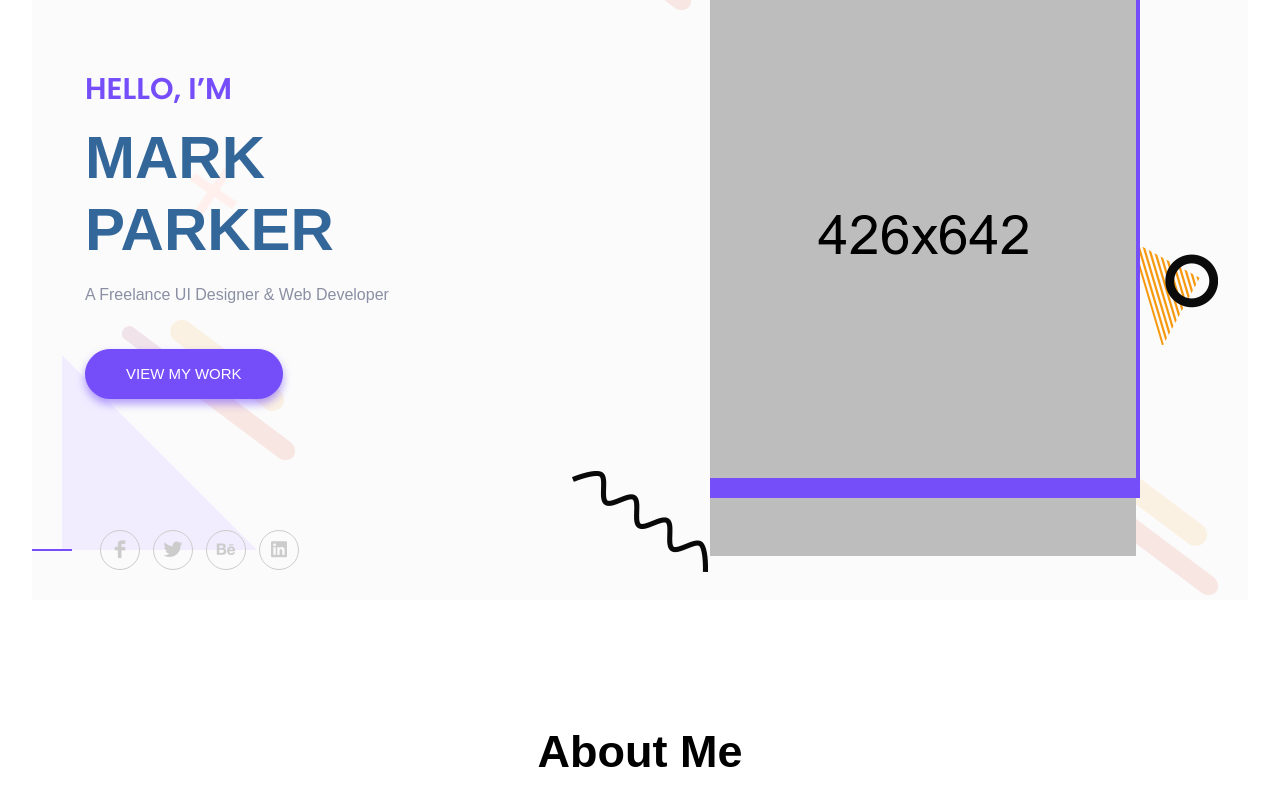
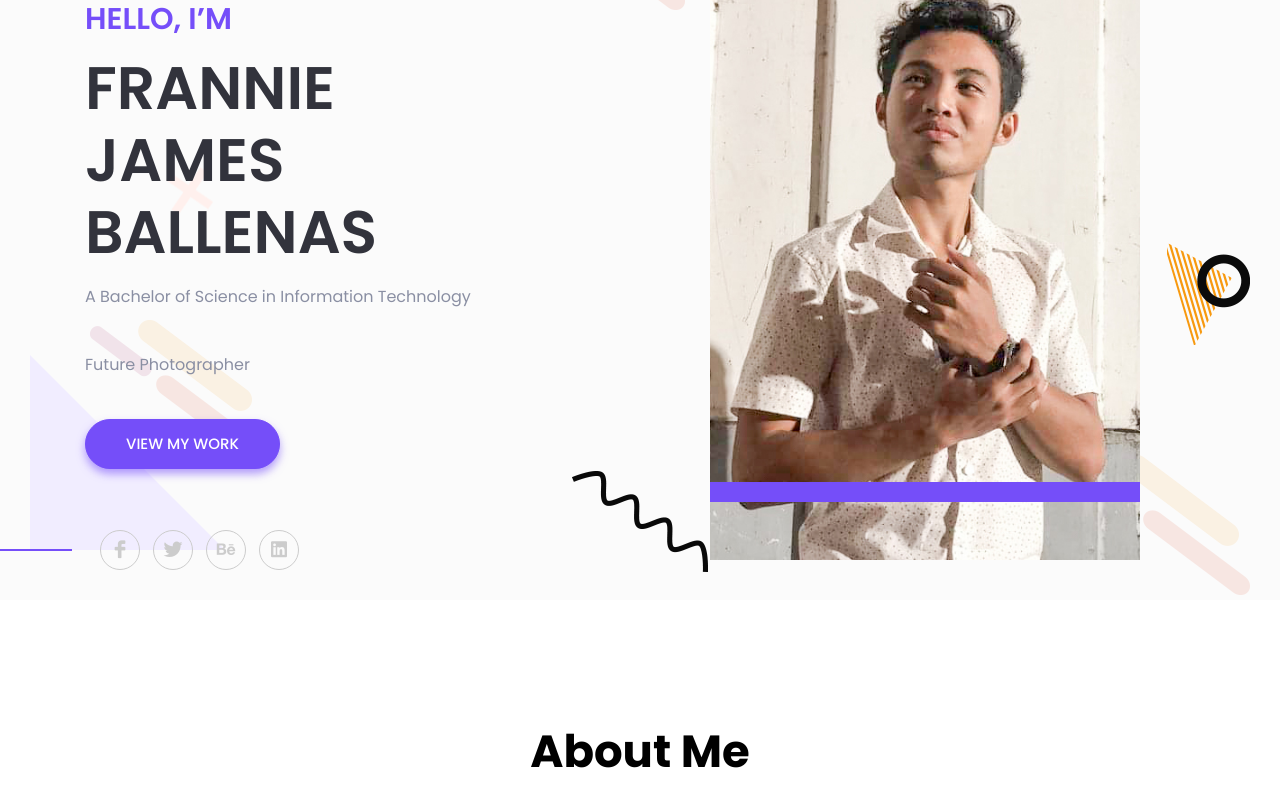
Before and after one commit to praningnakooo/personal-app, an Angular app: page / in a window 1280 px wide. Shown: the part 220-1020 px from the top of the page. Built offline with nearby package versions, Linux system fonts and the light colour scheme.

Commit message:
css and img

```diff
--- a/src/app/app.component.html
+++ b/src/app/app.component.html
@@ -104,15 +104,16 @@
                 <div class="col-xl-5 col-lg-6">
                     <div class="header-content-right">
                         <h4 class="sub-title">Hello, I’m</h4>
-                        <h1 class="title">Mark Parker</h1>
-                        <p>A Freelance UI Designer & Web Developer</p>
+                        <h1 class="title">Frannie James Ballenas</h1>
+                        <p>A Bachelor of Science in Information Technology</p>
+                        <p>Future Photographer</p>
                         <a class="main-btn" href="#work">View my Work</a>
                     </div>
                     <!-- header content right -->
                 </div>
                 <div class="col-lg-6 offset-xl-1">
                     <div class="header-image d-none d-lg-block">
-                        <img src="assets/images/banner/hero.png" alt="hero">
+                        <img src="../assets/images/banner/received_278780366174707.jpg" alt="hero">
                     </div>
                     <!-- header image -->
                 </div>
--- a/src/styles.css
+++ b/src/styles.css
@@ -1,35 +1 @@
 /* You can add global styles to this file, and also import other style files */
-
-
-/* Application-wide Styles */
-
-h1 {
-    color: #369;
-    font-family: Arial, Helvetica, sans-serif;
-    font-size: 250%;
-}
-
-h2,
-h3 {
-    color: #444;
-    font-family: Arial, Helvetica, sans-serif;
-    font-weight: lighter;
-}
-
-body {
-    margin: 2em;
-}
-
-body,
-input[type="text"],
-button {
-    color: #333;
-    font-family: Cambria, Georgia;
-}
-
-
-/* everywhere else */
-
-* {
-    font-family: Arial, Helvetica, sans-serif;
-}
```
Also changed, not shown: src/assets/images/banner/received_278780366174707.jpg (added).
